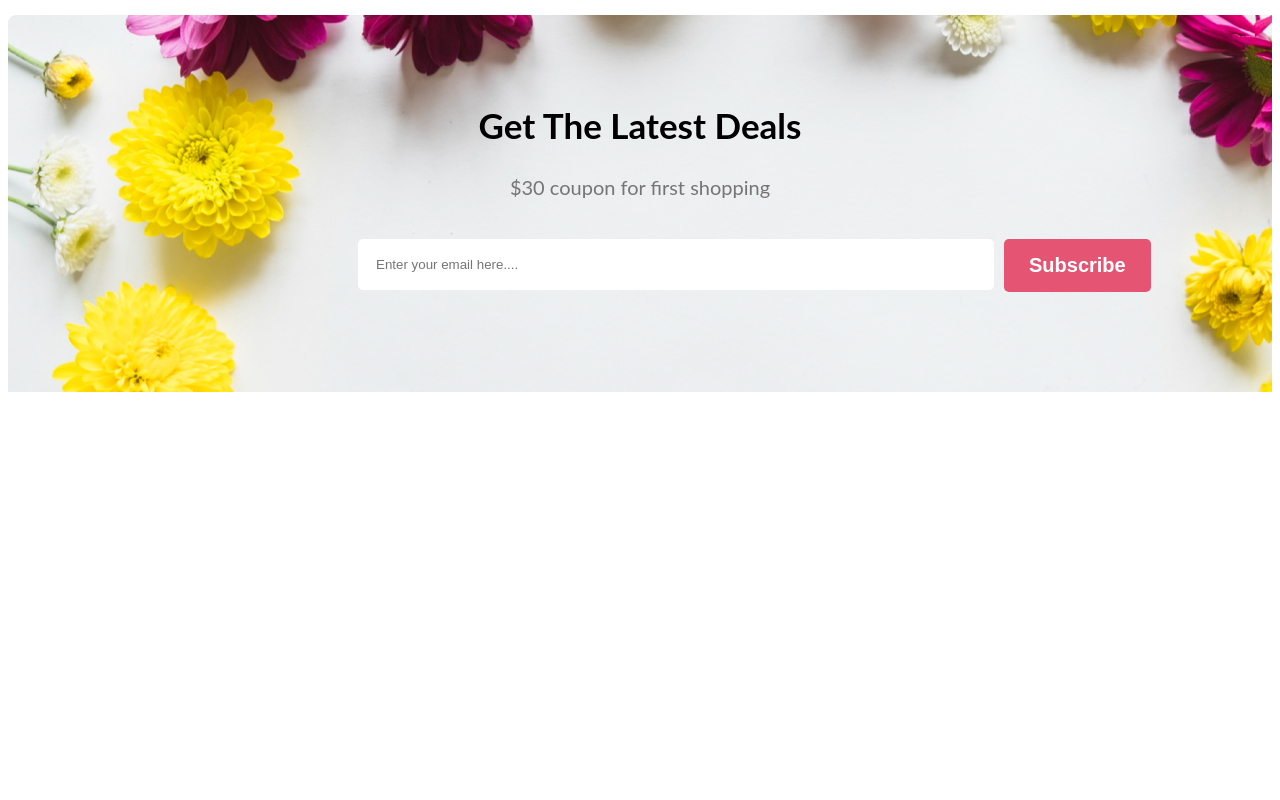
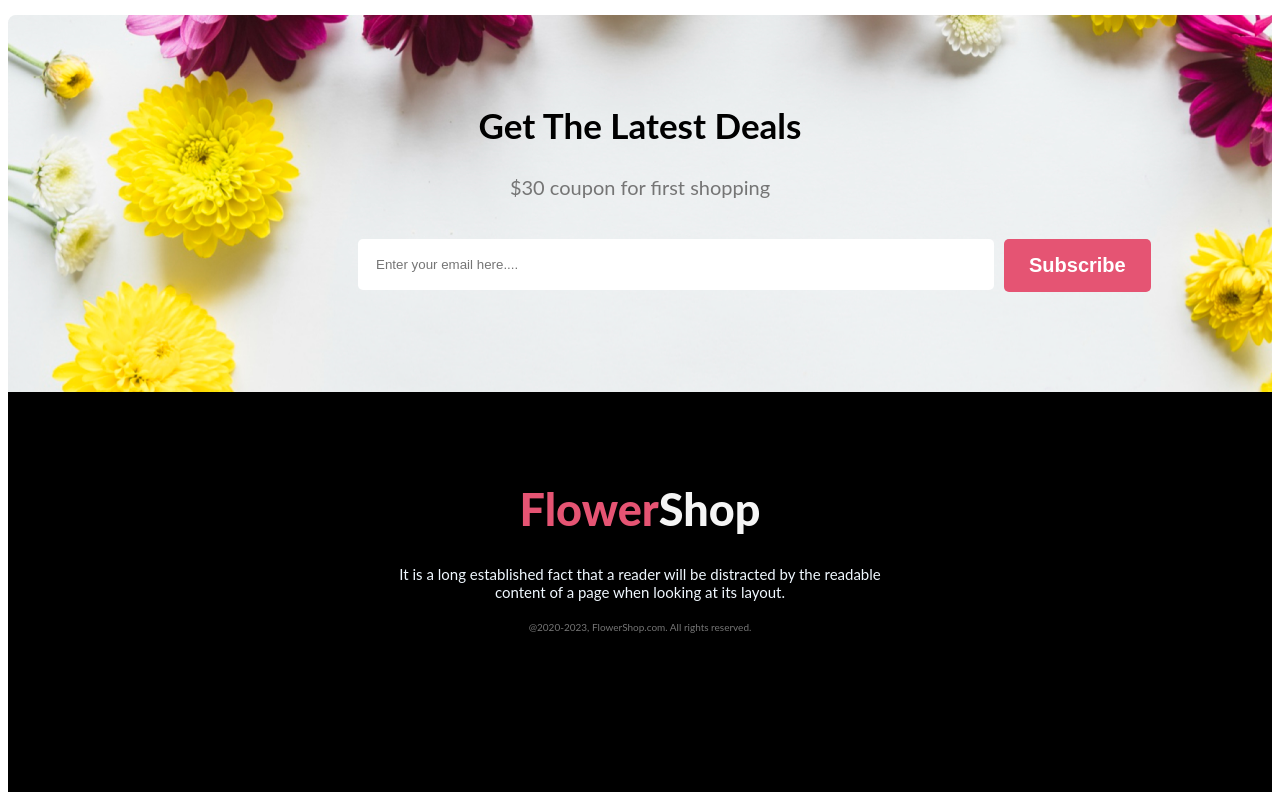
Before and after one commit to MdMehediHasan22/flower-shop-project, a plain HTML site: page index.html in a window 1280 px wide. Shown: the part 3798-4598 px from the top of the page. Before the commit the page ends 4198 px from the top, so only its background shows below. Drawn offline with Linux system fonts and the light colour scheme.

Commit message:
completed succesfully the project

```diff
--- a/index.html
+++ b/index.html
@@ -103,7 +103,13 @@
       </main>
 
       <footer>
-
+             <div class="background">
+                <div class="last">
+                    <h2 class="title"><span class="pink">Flower</span><span class="white">Shop</span></h2>
+                    <p class="footer-description">It is a long established fact that a reader will be distracted by the readable <br> content of a page when looking at its layout.</p>
+                    <p class="copyright">@2020-2023, FlowerShop.com. All rights reserved. </p>
+                </div>
+             </div>
       </footer>
 </body>
 </html>
--- a/styles/flower.css
+++ b/styles/flower.css
@@ -211,3 +211,38 @@ input{
     border-radius: 5px;
     border: none;
 }
+/* footer */
+.background{
+    width: auto;
+    height: 400px;
+    background-color: black;
+
+
+}
+.last{
+    padding: 60px 60px 60px 60px;
+}
+.copyright{
+    font-size: 10px;
+    color: #757575;
+    text-align: center;
+    margin-top: 10px;
+}
+
+.pink{
+    font-size: 45px;
+    font-weight: 800;
+    color: #E55473;
+}
+.white{
+    font-size: 45px;
+    font-weight: 800;
+    color:whitesmoke;
+}
+.footer-description{
+    font-size: 15px;
+    font-weight: 400;
+    color: rgb(240, 248, 255);
+    text-align: center;
+    margin-bottom: 20px;
+}
```
